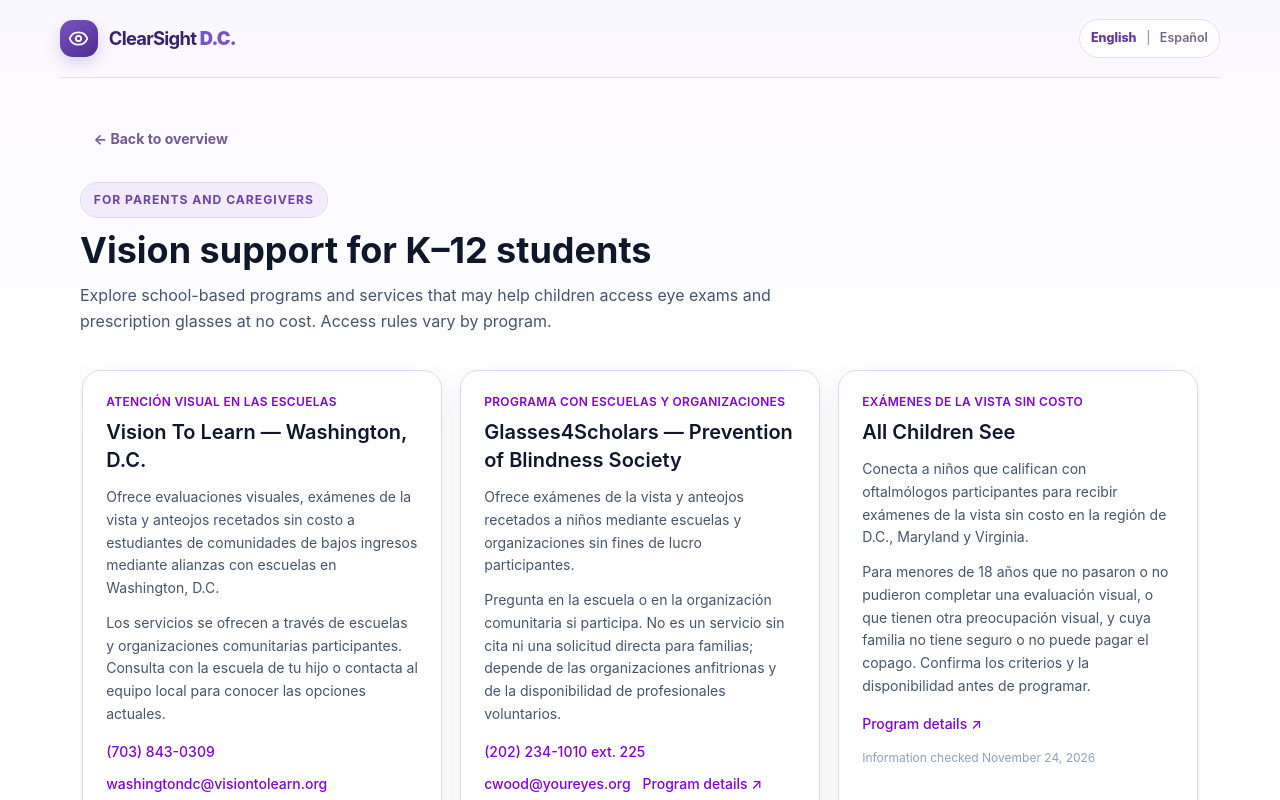
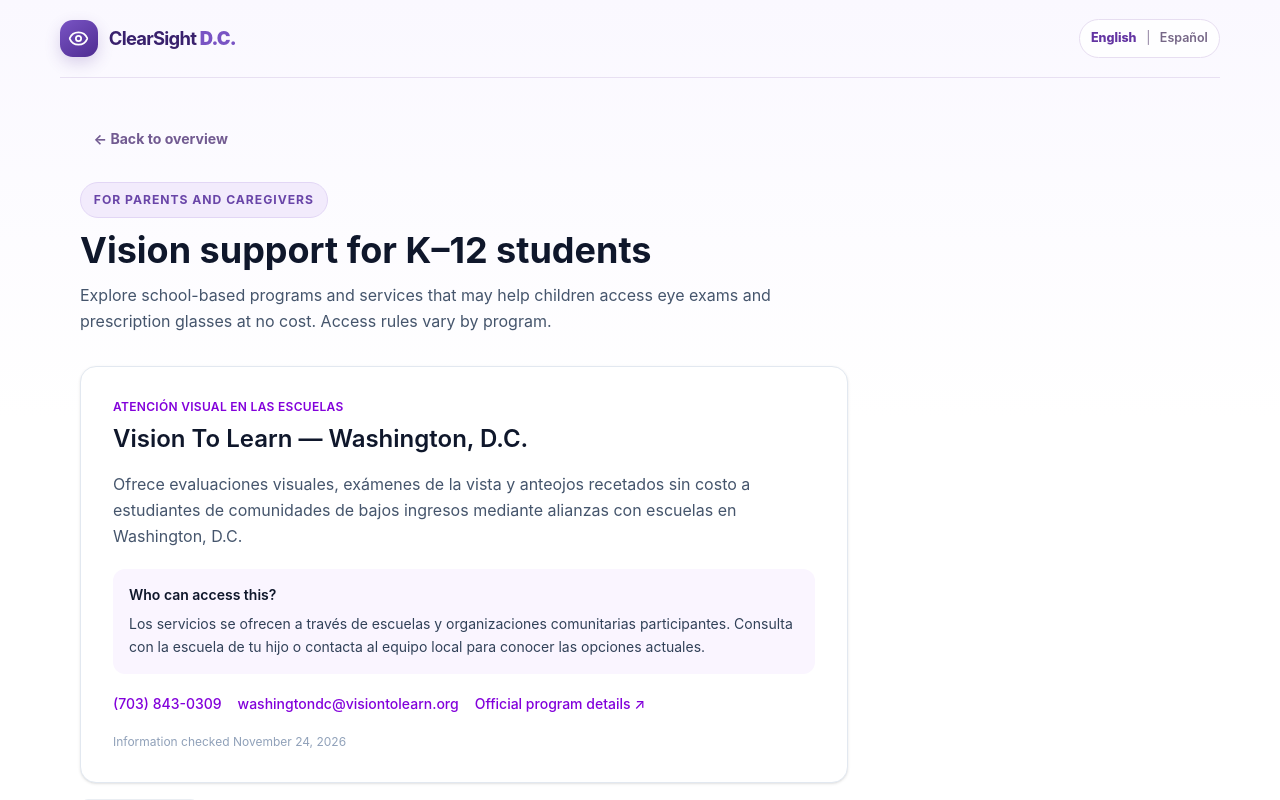
Before and after one commit to afnan-adam/glasses-finder-app, a React (Vite) app in the folder glasses-finder/: page / in a window 1280 px wide. Both pictures are taken after a click on the button 992 px from the left and 487 px from the top of the page. Shown: the top 800 px of the page. Built offline with nearby package versions, Linux system fonts and the light colour scheme.

Commit message:
Show vision resources one at a time

```diff
--- a/glasses-finder/src/components/GlassesFinder.jsx
+++ b/glasses-finder/src/components/GlassesFinder.jsx
@@ -24,6 +24,8 @@ const GlassesFinder = () => {
   const [eligibilityData, setEligibilityData] = useState(null);
   const [recommendations, setRecommendations] = useState(null);
   const [generatedImages, setGeneratedImages] = useState(new Map());
+  const [studentResourceIndex, setStudentResourceIndex] = useState(0);
+  const [adultResourceIndex, setAdultResourceIndex] = useState(0);
 
   // Income ranges for MVP dropdown
   const incomeRanges = [
@@ -307,17 +309,35 @@ const GlassesFinder = () => {
             <h1 className="text-3xl md:text-4xl font-bold text-slate-900 mt-3">{t('Vision support for K–12 students', 'Apoyo visual para estudiantes K–12')}</h1>
             <p className="text-slate-600 mt-3 leading-relaxed">{t('Explore school-based programs and services that may help children access eye exams and prescription glasses at no cost. Access rules vary by program.', 'Explora programas escolares y servicios que pueden ayudar a los niños a recibir exámenes de la vista y anteojos recetados sin costo. Los requisitos varían según el programa.')}</p>
           </div>
-          <div className="clearsight-student-carousel mt-8" aria-label={t('Student vision resources', 'Recursos de salud visual para estudiantes')}>
-            {resources.map((resource, index) => (
-              <article key={resource.name} className="clearsight-student-resource-card" style={{ animationDelay: `${index * 110}ms` }}>
+          <div className="mt-8 max-w-3xl" aria-label={t('Student vision resources', 'Recursos de salud visual para estudiantes')}>
+            {(() => {
+              const resource = resources[studentResourceIndex];
+              return (
+                <article key={resource.name} className="rounded-2xl border border-slate-200 bg-white p-6 shadow-sm md:p-8" aria-live="polite">
                   <p className="text-xs font-semibold uppercase tracking-wide text-purple-700">{resource.category}</p>
-                <h2 className="mt-2 text-xl font-semibold text-slate-900">{resource.name}</h2>
-                <p className="mt-3 text-sm leading-relaxed text-slate-600">{resource.description}</p>
-                <p className="mt-3 text-sm leading-relaxed text-slate-600">{resource.eligibility}</p>
-                <div className="mt-4 flex flex-wrap gap-3 text-sm">{resource.phone && <a className="text-purple-700 font-medium" href={'tel:' + resource.phone.replace(/[^0-9+]/g, '')}>{resource.phone}</a>}{resource.email && <a className="text-purple-700 font-medium" href={'mailto:' + resource.email}>{resource.email}</a>}<a className="text-purple-700 font-medium" href={resource.website} target="_blank" rel="noopener noreferrer">{t('Program details', 'Detalles del programa')} ↗</a></div>
-                <p className="mt-4 text-xs text-slate-400">{t('Information checked November 24, 2026', 'Información verificada el 24 de noviembre de 2026')}</p>
+                  <h2 className="mt-2 text-xl font-semibold text-slate-900 md:text-2xl">{resource.name}</h2>
+                  <p className="mt-4 leading-relaxed text-slate-600">{resource.description}</p>
+                  <div className="mt-5 rounded-xl bg-purple-50 p-4">
+                    <p className="text-sm font-semibold text-slate-900">{t('Who can access this?', '¿Quién puede acceder?')}</p>
+                    <p className="mt-2 text-sm leading-relaxed text-slate-700">{resource.eligibility}</p>
+                  </div>
+                  <div className="mt-5 flex flex-wrap gap-4 text-sm">
+                    {resource.phone && <a className="font-medium text-purple-700 hover:underline" href={'tel:' + resource.phone.replace(/[^0-9+]/g, '')}>{resource.phone}</a>}
+                    {resource.email && <a className="font-medium text-purple-700 hover:underline" href={'mailto:' + resource.email}>{resource.email}</a>}
+                    <a className="font-medium text-purple-700 hover:underline" href={resource.website} target="_blank" rel="noopener noreferrer">{t('Official program details', 'Detalles oficiales del programa')} ↗</a>
+                  </div>
+                  <p className="mt-5 text-xs text-slate-400">{t('Information checked November 24, 2026', 'Información verificada el 24 de noviembre de 2026')}</p>
                 </article>
-            ))}
+              );
+            })()}
+            <div className="mt-4 flex items-center justify-between gap-3">
+              <button type="button" onClick={() => setStudentResourceIndex(index => Math.max(0, index - 1))} disabled={studentResourceIndex === 0} className="rounded-lg border border-slate-300 px-4 py-2 text-sm font-medium text-slate-700 disabled:cursor-not-allowed disabled:opacity-40">← {t('Previous', 'Anterior')}</button>
+              <span className="text-sm tabular-nums text-slate-500" aria-live="polite">{studentResourceIndex + 1} {t('of', 'de')} {resources.length}</span>
+              <button type="button" onClick={() => setStudentResourceIndex(index => Math.min(resources.length - 1, index + 1))} disabled={studentResourceIndex === resources.length - 1} className="rounded-lg bg-purple-700 px-4 py-2 text-sm font-semibold text-white hover:bg-purple-800 disabled:cursor-not-allowed disabled:opacity-40">{t('Next', 'Siguiente')} →</button>
+            </div>
+            <div className="mt-3 flex justify-center gap-2" aria-hidden="true">
+              {resources.map((resource, index) => <span key={resource.name} className={`h-1.5 w-8 rounded-full ${index === studentResourceIndex ? 'bg-purple-700' : 'bg-slate-200'}`} />)}
+            </div>
           </div>
           <div className="mt-8 rounded-2xl bg-purple-50 border border-purple-100 p-5"><h2 className="font-semibold text-slate-900">{t('Not sure where to start?', '¿No sabes por dónde empezar?')}</h2><p className="text-sm text-slate-700 mt-2">{t('Ask your child’s school nurse or counselor whether the school participates in a vision program. For All Children See, review the program criteria and contact the program about participating providers.', 'Pregunta a la enfermera escolar o al consejero si la escuela participa en un programa de salud visual. Para All Children See, revisa los requisitos y consulta sobre los profesionales participantes.')}</p></div>
         </section>
@@ -605,7 +625,7 @@ const GlassesFinder = () => {
           </section>
         )}
 
-        {eligibilityData?.resources?.some(resource => resource.audience !== 'K–12 students') && (
+        {eligibilityData?.resources?.some(resource => resource.audience !== 'K–12 students' && resource.name !== 'Warby Parker Pupils Project') && (
           <section className="max-w-6xl mx-auto px-4 py-6" aria-labelledby="vision-resources-heading">
             <div className="mb-5">
               <p className="text-sm font-semibold uppercase tracking-wide text-purple-700">Additional resources</p>
@@ -614,23 +634,38 @@ const GlassesFinder = () => {
                 These services have different coverage and access requirements. They are not a determination that you qualify. Contact each provider to confirm current availability, costs, network participation and any required authorization.
               </p>
             </div>
-            <div className="grid gap-4 md:grid-cols-2">
-              {eligibilityData.resources.filter(resource => resource.audience !== 'K–12 students').map((resource) => (
-                <article key={resource.name} className="rounded-xl border border-slate-200 bg-white p-5 shadow-sm">
+            {(() => {
+              const resources = eligibilityData.resources.filter(resource => resource.audience !== 'K–12 students' && resource.name !== 'Warby Parker Pupils Project');
+              const resource = resources[Math.min(adultResourceIndex, resources.length - 1)];
+              return (
+                <>
+                  <article key={resource.name} className="max-w-3xl rounded-2xl border border-slate-200 bg-white p-6 shadow-sm md:p-8" aria-live="polite">
                     <p className="text-xs font-semibold uppercase tracking-wide text-purple-700">{resource.category}</p>
-                  <h3 className="mt-2 text-lg font-semibold text-slate-900">{resource.name}</h3>
-                  <p className="mt-2 text-sm leading-relaxed text-slate-600">{resource.description}</p>
-                  <p className="mt-3 text-sm leading-relaxed text-slate-600">{resource.eligibility}</p>
-                  {resource.address && <p className="mt-3 text-sm text-slate-700">{resource.address}</p>}
-                  <div className="mt-4 flex flex-wrap items-center gap-x-4 gap-y-2 text-sm">
+                    <h3 className="mt-2 text-xl font-semibold text-slate-900 md:text-2xl">{resource.name}</h3>
+                    <p className="mt-4 leading-relaxed text-slate-600">{resource.description}</p>
+                    <div className="mt-5 rounded-xl bg-purple-50 p-4">
+                      <p className="text-sm font-semibold text-slate-900">Who can access this?</p>
+                      <p className="mt-2 text-sm leading-relaxed text-slate-700">{resource.eligibility}</p>
+                    </div>
+                    {resource.address && <p className="mt-4 text-sm text-slate-700">{resource.address}</p>}
+                    <div className="mt-5 flex flex-wrap items-center gap-4 text-sm">
                       {resource.phone && <a className="font-medium text-purple-700 hover:underline" href={'tel:' + resource.phone.replace(/[^0-9+]/g, '')}>{resource.phone}</a>}
                       {resource.email && <a className="font-medium text-purple-700 hover:underline" href={'mailto:' + resource.email}>{resource.email}</a>}
                       {resource.website && <a className="font-medium text-purple-700 hover:underline" href={resource.website} target="_blank" rel="noopener noreferrer">Official program details ↗</a>}
                     </div>
-                  <p className="mt-3 text-xs text-slate-400">Information checked November 24, 2026</p>
+                    <p className="mt-5 text-xs text-slate-400">Information checked November 24, 2026</p>
                   </article>
-              ))}
+                  <div className="mt-4 flex max-w-3xl items-center justify-between gap-3">
+                    <button type="button" onClick={() => setAdultResourceIndex(index => Math.max(0, index - 1))} disabled={adultResourceIndex === 0} className="rounded-lg border border-slate-300 px-4 py-2 text-sm font-medium text-slate-700 disabled:cursor-not-allowed disabled:opacity-40">← Previous</button>
+                    <span className="text-sm tabular-nums text-slate-500" aria-live="polite">{Math.min(adultResourceIndex, resources.length - 1) + 1} of {resources.length}</span>
+                    <button type="button" onClick={() => setAdultResourceIndex(index => Math.min(resources.length - 1, index + 1))} disabled={adultResourceIndex >= resources.length - 1} className="rounded-lg bg-purple-700 px-4 py-2 text-sm font-semibold text-white hover:bg-purple-800 disabled:cursor-not-allowed disabled:opacity-40">Next →</button>
                   </div>
+                  <div className="mt-3 flex max-w-3xl justify-center gap-2" aria-hidden="true">
+                    {resources.map((item, index) => <span key={item.name} className={`h-1.5 w-8 rounded-full ${index === Math.min(adultResourceIndex, resources.length - 1) ? 'bg-purple-700' : 'bg-slate-200'}`} />)}
+                  </div>
+                </>
+              );
+            })()}
           </section>
         )}
 
```
Lines whose indentation alone changed are shown as unchanged.
